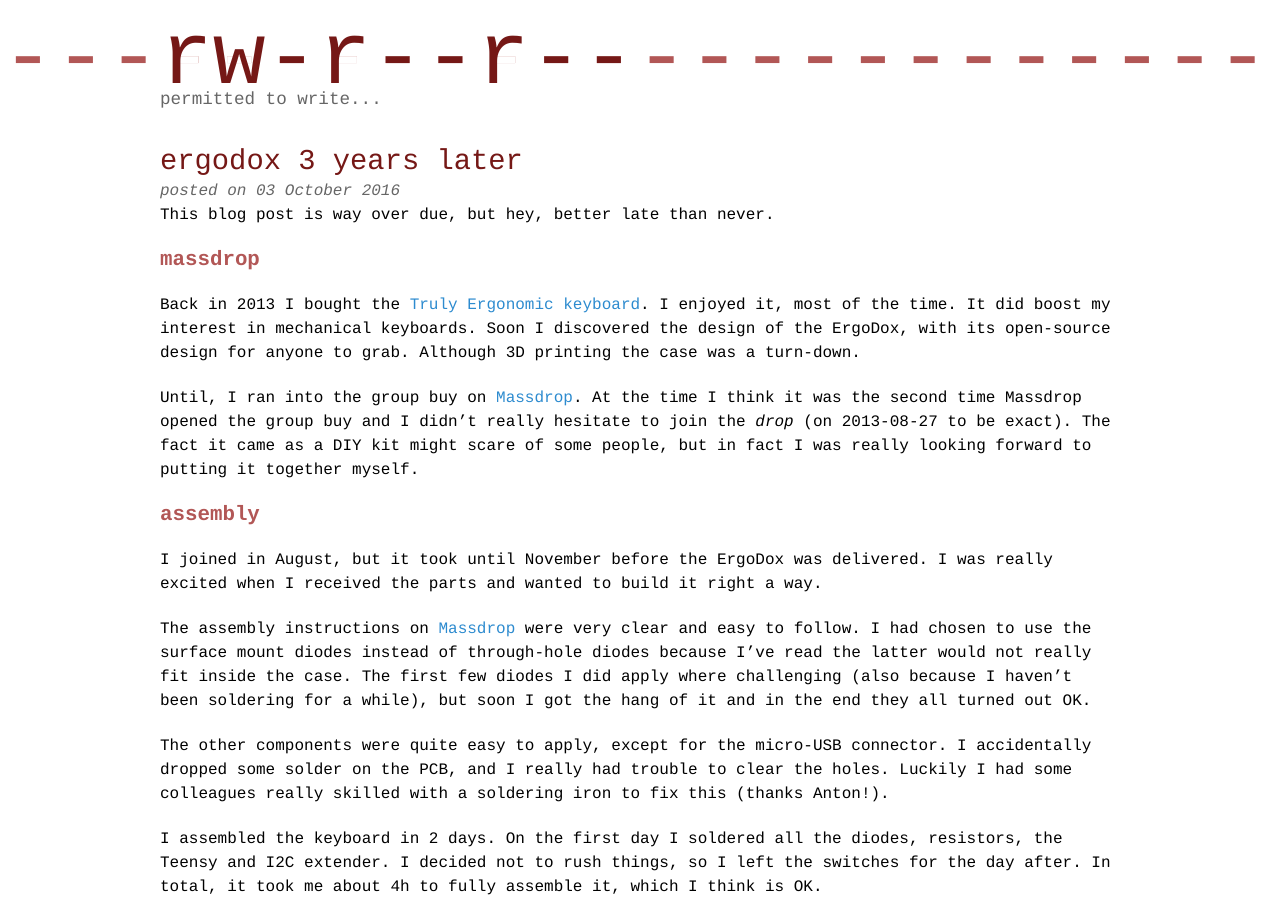
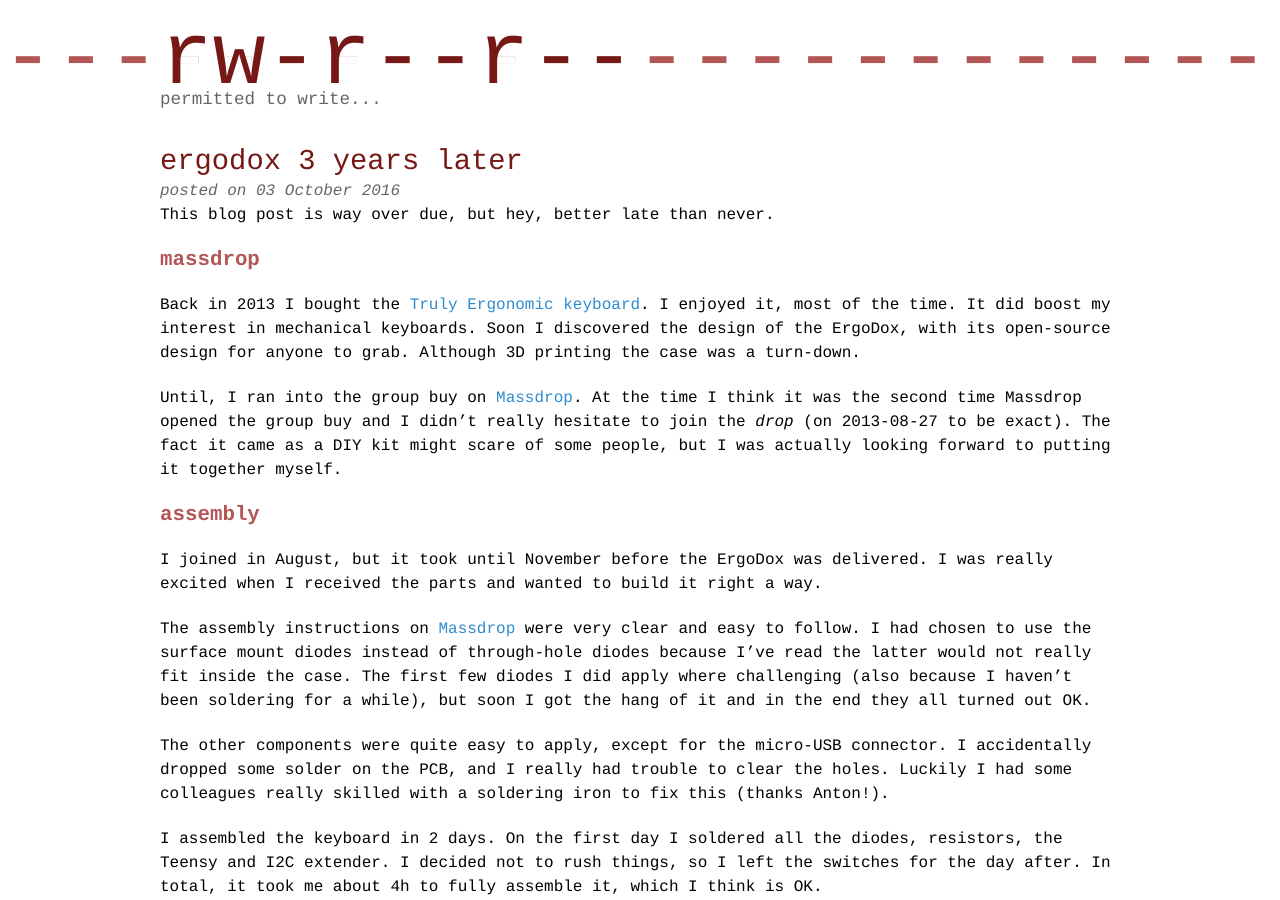
Before and after one commit to To1ne/writepermission, a Jekyll site: the page built from _posts/2016-10-03-ergodox-3-years-later.md, in a window 1280 px wide and 900 px high. Built offline with Jekyll 4.4.1, drawn with Linux system fonts in a browser that asks for light colours; some web fonts are replaced; Markdown is read by kramdown in place of the engine named in the settings; comment, search, counter and statistics services are not loaded; some of the changed text lies outside the part shown.

Commit message:
Fix some minor things

```diff
--- a/_posts/2016-10-03-ergodox-3-years-later.md
+++ b/_posts/2016-10-03-ergodox-3-years-later.md
@@ -16,7 +16,7 @@
 At the time I think it was the second time Massdrop opened the
 group buy and I didn't really hesitate to join the _drop_ (on
 2013-08-27 to be exact). The fact it came as a DIY kit might scare of
-some people, but in fact I was really looking forward to putting it
+some people, but I was actually looking forward to putting it
 together myself.
 
 ## Assembly
```
Also changed, not shown: other parts of _posts/2016-10-03-ergodox-3-years-later.md (+0 -2 lines).
